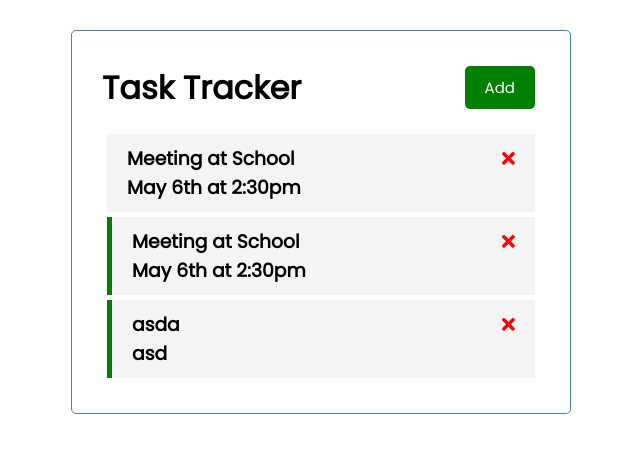
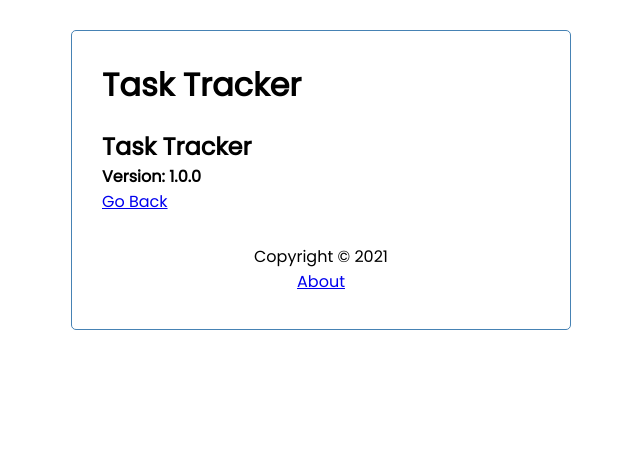
Before and after one commit to KirylZuyeu/AngularStudyProject1, an Angular app in the folder angular-crash/: page /about in a window 1280 px wide. Shown: the top 452 px of the page, without its empty margins (319-959 px from the left). Built offline with nearby package versions, Linux system fonts and the light colour scheme; data requests are answered from the project's data file.

Commit message:
feat: finish routing of the pages

```diff
--- a/angular-crash/src/app/app.component.html
+++ b/angular-crash/src/app/app.component.html
@@ -1,4 +1,5 @@
 <div class="container">
   <app-header></app-header>
-  <app-tasks></app-tasks>
+  <router-outlet></router-outlet>
+  <app-footer></app-footer>
 </div>
--- a/angular-crash/src/app/app.module.ts
+++ b/angular-crash/src/app/app.module.ts
@@ -1,8 +1,9 @@
 import { NgModule } from '@angular/core';
 import { BrowserModule } from '@angular/platform-browser';
 import { FontAwesomeModule } from '@fortawesome/angular-fontawesome';
-import {HttpClientModule} from '@angular/common/http'
-import {FormsModule} from '@angular/forms'
+import { HttpClientModule } from '@angular/common/http';
+import { FormsModule } from '@angular/forms';
+import { RouterModule, Routes } from '@angular/router';
 
 import { AppComponent } from './app.component';
 import { HeaderComponent } from './components/header/header.component';
@@ -10,6 +11,13 @@ import { ButtonComponent } from './components/button/button.component';
 import { TasksComponent } from './components/tasks/tasks.component';
 import { TasksItemComponent } from './components/tasks-item/tasks-item.component';
 import { AddTaskComponent } from './components/add-task/add-task.component';
+import { AboutComponent } from './components/about/about.component';
+import { FooterComponent } from './components/footer/footer.component';
+
+const appRoutes: Routes = [
+  { path: '', component: TasksComponent },
+  { path: 'about', component: AboutComponent },
+];
 
 @NgModule({
   declarations: [
@@ -18,15 +26,18 @@ import { AddTaskComponent } from './components/add-task/add-task.component';
     ButtonComponent,
     TasksComponent,
     TasksItemComponent,
-    AddTaskComponent
+    AddTaskComponent,
+    AboutComponent,
+    FooterComponent
   ],
   imports: [
     BrowserModule,
     FontAwesomeModule,
     HttpClientModule,
-    FormsModule
+    FormsModule,
+    RouterModule.forRoot(appRoutes, { enableTracing: true }),
   ],
   providers: [],
-  bootstrap: [AppComponent]
+  bootstrap: [AppComponent],
 })
-export class AppModule { }
+export class AppModule {}
--- /dev/null
+++ b/angular-crash/src/app/components/about/about.component.html
@@ -0,0 +1,5 @@
+<div>
+    <h2>Task Tracker</h2>
+    <h4>Version: 1.0.0</h4>
+    <a routerLink="/">Go Back</a>
+</div>
--- /dev/null
+++ b/angular-crash/src/app/components/about/about.component.ts
@@ -0,0 +1,15 @@
+import { Component, OnInit } from '@angular/core';
+
+@Component({
+  selector: 'app-about',
+  templateUrl: './about.component.html',
+  styleUrls: ['./about.component.css']
+})
+export class AboutComponent implements OnInit {
+
+  constructor() { }
+
+  ngOnInit(): void {
+  }
+
+}
--- /dev/null
+++ b/angular-crash/src/app/components/footer/footer.component.css
@@ -0,0 +1,4 @@
+footer {
+    margin-top: 30px;
+    text-align: center;
+  }
--- /dev/null
+++ b/angular-crash/src/app/components/footer/footer.component.html
@@ -0,0 +1,4 @@
+<footer>
+    <p>Copyright &copy; 2021</p>
+    <a routerLink="/about">About</a>
+</footer>
--- /dev/null
+++ b/angular-crash/src/app/components/footer/footer.component.ts
@@ -0,0 +1,15 @@
+import { Component, OnInit } from '@angular/core';
+
+@Component({
+  selector: 'app-footer',
+  templateUrl: './footer.component.html',
+  styleUrls: ['./footer.component.css']
+})
+export class FooterComponent implements OnInit {
+
+  constructor() { }
+
+  ngOnInit(): void {
+  }
+
+}
--- a/angular-crash/src/app/components/header/header.component.html
+++ b/angular-crash/src/app/components/header/header.component.html
@@ -1,6 +1,7 @@
 <header>
   <h1>{{ title }}</h1>
   <app-button
+    *ngIf="hasRoute('/')"
     color="{{ showAddTask ? 'red' : 'green' }}"
     text="{{ showAddTask ? 'Close' : 'Add' }}"
     (btnClick)="toggleAddTask()"
--- a/angular-crash/src/app/components/header/header.component.ts
+++ b/angular-crash/src/app/components/header/header.component.ts
@@ -13,7 +13,7 @@ export class HeaderComponent implements OnInit {
   showAddTask: boolean = false;
   subscription: Subscription;
 
-  constructor(private uiService: UiService) {
+  constructor(private uiService: UiService, private router: Router) {
     this.subscription = this.uiService
       .onToggle()
       .subscribe((value) => (this.showAddTask = value));
@@ -30,4 +30,7 @@ export class HeaderComponent implements OnInit {
     this.uiService.toggleAddTask();
   }
 
+  hasRoute(route: string) {
+    return this.router.url === route;
+  }
 }
```
Also changed, not shown: angular-crash/src/app/components/about/about.component.css (added), 2 other files (tests, documents, lock files or other folders). Lines whose indentation alone changed are shown as unchanged.
